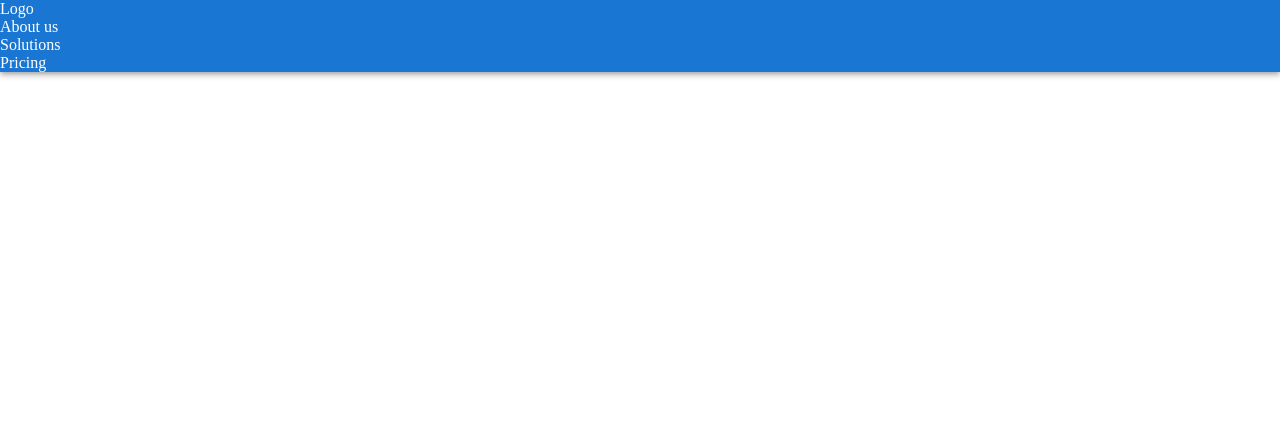
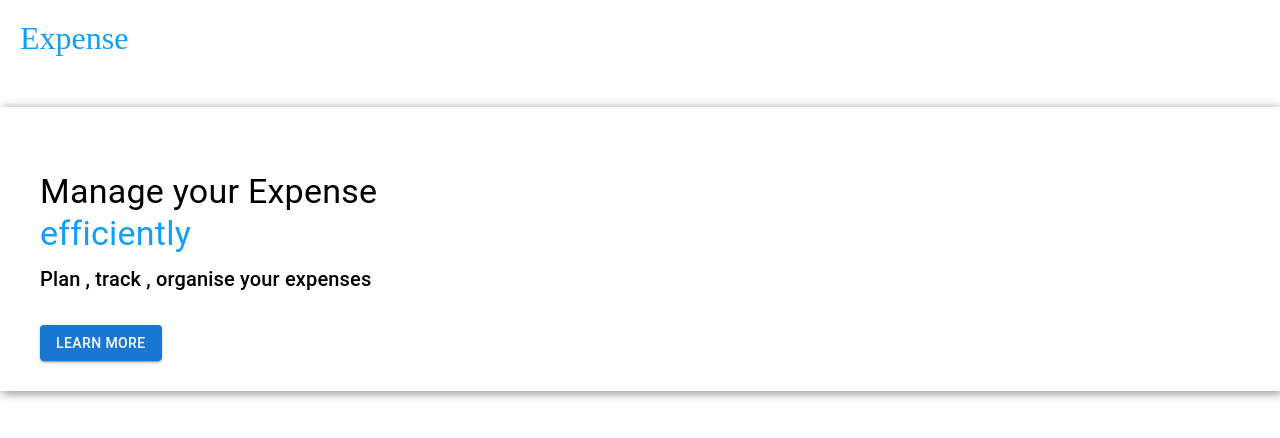
Before and after one commit to priyagupta-js/Expense-Tracker, a React (Create React App) app: page / in a window 1280 px wide. Shown: the top 438 px of the page. Built offline with nearby package versions, Linux system fonts and the light colour scheme.

Commit message:
Navbar modified

```diff
--- a/public/styles.css
+++ b/public/styles.css
@@ -3,3 +3,26 @@
     padding: 0;
     box-sizing: border-box;
 }
+
+body {
+    background-color: rgb(255, 255, 255);
+}
+div .logo {
+    padding:20px;
+}
+
+.main-Intro {
+    margin-top: 30px;
+    padding : 40px 0 30px 40px;
+    height: fit-content;
+    width: 100%;
+    background-color:#fff;
+    box-shadow:2px 2px 10px #888;
+}
+
+.learn-btn {
+    margin-top: 30px;
+}
+.catchy-word {
+    color:"blue";
+}
--- a/src/App.js
+++ b/src/App.js
@@ -1,8 +1,11 @@
-import Home from "./components/Home"
+
+import Home from "./components/Home";
+import Introduction  from "./components/Introduction";
 function App() {
   return (
     <div className="App">
       <Home />
+      <Introduction />
     </div>
   );
 }
--- a/src/components/Home.jsx
+++ b/src/components/Home.jsx
@@ -1,15 +1,11 @@
 import * as React from "react";
-import AppBar from "@mui/material/AppBar";
+import {AppBar} from "@mui/material/";
 function Home (){
     return (
         <div className="container">
-           <AppBar position="static">
-           <div className="logo">Logo</div>
-              <ul className="menu">
-                  <li>About us</li>
-                  <li>Solutions</li>
-                  <li>Pricing</li>
-              </ul>
+           <AppBar position="static" style={{background:"transparent" , boxShadow:"none"}}>
+           <div className="logo" style={{color:'#0f9ffa',fontSize:"2rem"}}>Expense</div>
+           {/* <Button>Login/Sign up</Button> */}
            </AppBar>
         </div>
     );
--- /dev/null
+++ b/src/components/Introduction.jsx
@@ -0,0 +1,17 @@
+
+import * as React from "react";
+import { Button, Typography } from "@mui/material";
+
+function Introduction (){
+    return(
+        <div className="main-Intro">
+        <Typography variant="h4" mt={3}>Manage your Expense<br/><span style={{color:"#0f9ffa"}}>efficiently</span></Typography>
+        <Typography variant="h6" mt={1}>Plan , track , organise your expenses</Typography>
+        <div class="learn-btn">
+        <Button variant="contained">Learn more</Button>
+        </div>
+        </div>
+    );
+}
+
+export default Introduction;
```
